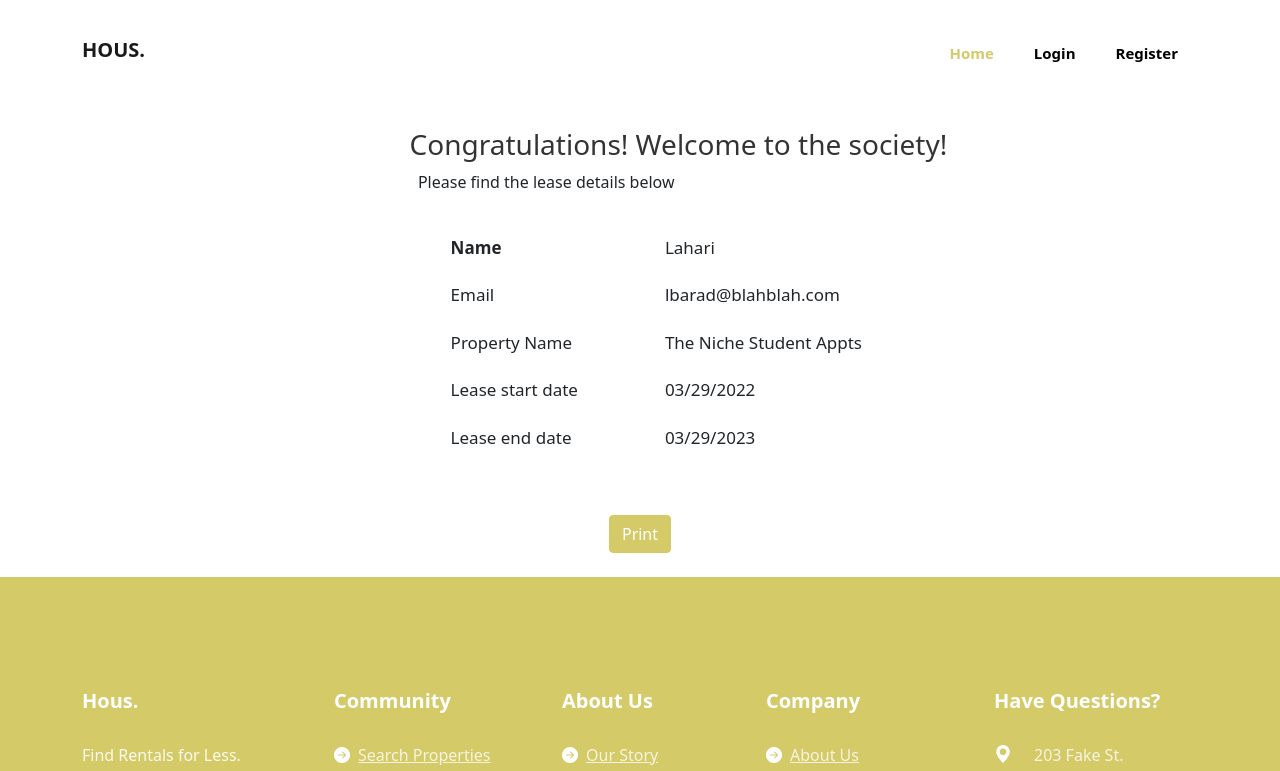
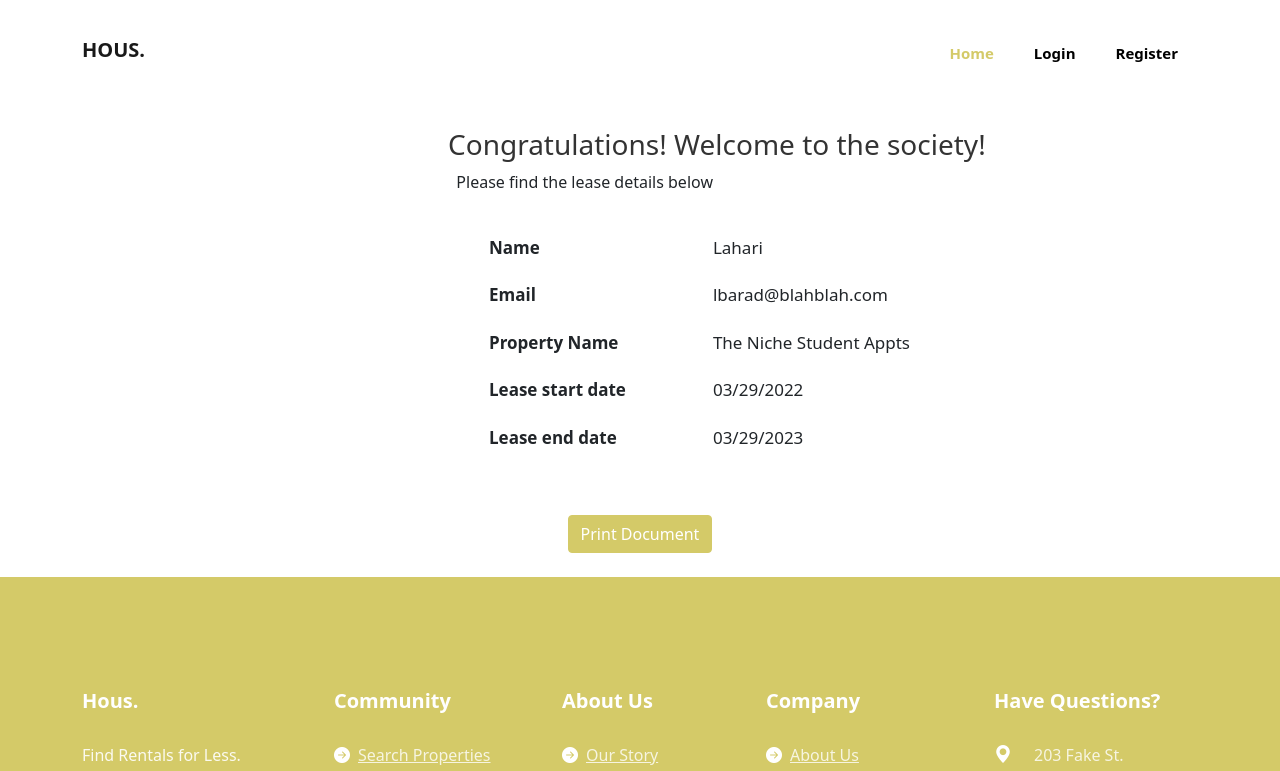
Before and after one commit to rahulvemula/SE-leasingPortal, a React (Create React App) app in the folder client/leasing-portal/: page /lease-confirmation in a window 1280 px wide. Shown: the top 771 px of the page. Built offline with nearby package versions, Linux system fonts and the light colour scheme.

Commit message:
feat: add lease confirmation page #127 feat: add feature to download confirmation page #128

```diff
--- a/client/leasing-portal/src/index.css
+++ b/client/leasing-portal/src/index.css
@@ -14,7 +14,7 @@ code {
 
 .msg {
   padding-top:10%;
-  padding-left: 32%;
+  padding-left: 35%;
 }
 
 .grid-container {
--- a/client/leasing-portal/src/pages/lease-confirmation.tsx
+++ b/client/leasing-portal/src/pages/lease-confirmation.tsx
@@ -1,51 +1,65 @@
 import "../index.css";
-import html2canvas from "html2canvas";
-import {jsPDF} from "jspdf";
-// import InvoiceGenerator from "../utils/leaseDocGenerator";
+import { jsPDF } from "jspdf";
+
+interface Details {
+  [key: string]: any;
+}
 
 function Done() {
+  let message = "Congratulations! Welcome to the society!";
+  let detailText = "Please find the lease details below";
+
+
+  let details: Details = {
+    Name: "Lahari",
+    Email: "lbarad@blahblah.com",
+    "Property Name": "The Niche Student Appts",
+    "Lease start date": "03/29/2022",
+    "Lease end date": "03/29/2023",
+  };
 
   let exportPdf = () => {
-        let t : HTMLElement = document.querySelector(".msg") as HTMLElement;
-        html2canvas(t).then(canvas => {
-           document.body.appendChild(canvas);  // if you want see your screenshot in body.
-           const imgData = canvas.toDataURL('image/png');
-           const pdf = new jsPDF("l");
-           pdf.addImage(imgData, 'PNG', 0, 0, 300, 200);
-           pdf.save("download.pdf");
+    var doc = new jsPDF("p", "pt", "letter");
+    doc.text("HOUS.", 40, 40).setFontSize(20).setFont("bold");
+
+    doc.text(message, 150, 100).setFontSize(15);
+    doc.setFontSize(12);
+    doc.text(detailText, 150, 150);
+
+    let topPadding = 200;
+    Object.keys(details).forEach((key) => {
+      doc.text(key, 150, topPadding).setFont("bold");
+      doc.text(details[key], 300, topPadding);
+      topPadding = topPadding + 50;
     });
 
-    }
-
+    doc.save("Lease-Document.pdf");
+  };
 
   return (
     <div>
       <div className="msg">
-      <h3>Congratulations! Welcome to the society!</h3>
+        <h3>{message}</h3>
 
-      <div>&nbsp;&nbsp;Please find the lease details below</div>
-
+        <div>&nbsp;&nbsp;{detailText}</div>
         <div className="grid-container ">
-        <div className="grid-item"><strong>Name</strong></div>
-        <div className="grid-item">Lahari</div>
-
-        <div className="grid-item">Email</div>
-        <div className="grid-item">lbarad@blahblah.com</div>
-
-        <div className="grid-item">Property Name</div>
-        <div className="grid-item">The Niche Student Appts</div>
-
-        <div className="grid-item">Lease start date</div>
-        <div className="grid-item">03/29/2022</div>
-
-        <div className="grid-item">Lease end date</div>
-        <div className="grid-item">03/29/2023</div>
+          {Object.keys(details).map((key) => {
+            return (
+              <>
+                <div className="grid-item">
+                  <strong>{key}</strong>
+                </div>
+                <div className="grid-item">{details[key]}</div>
+              </>
+            );
+          })}
         </div>
         <br />
-
       </div>
       <div className="text-center">
-        <button className="btn btn-primary" onClick={exportPdf}>Print</button>
+        <button className="btn btn-primary" onClick={exportPdf}>
+          Print Document
+        </button>
       </div>
       <br />
     </div>
```
Lines whose indentation alone changed are shown as unchanged.
